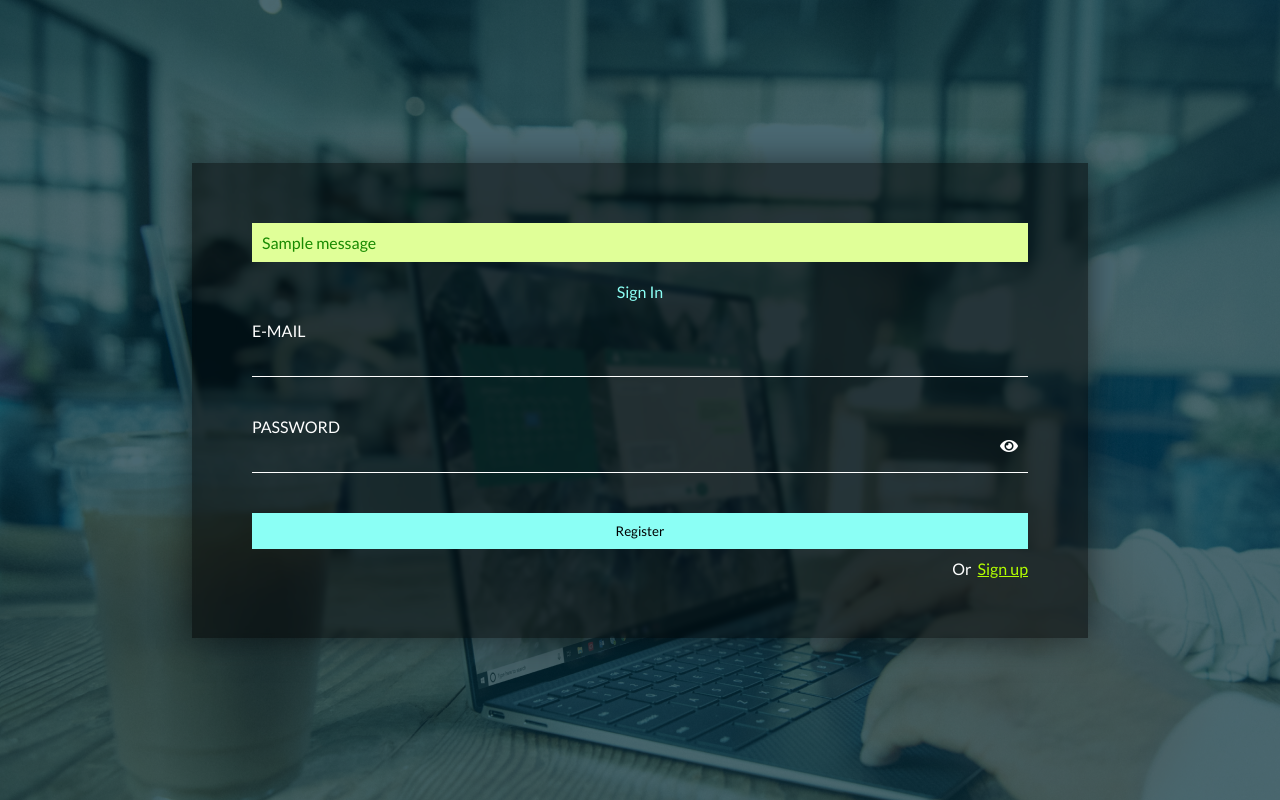
After one commit to funsojoba/FinApp, a Django app: page /auth/signin in a window 1280 px wide. The commit adds this page. Run offline with Django 3.2, Linux system fonts and the light colour scheme; tables that the repository leaves empty hold one stand-in row (values such as "Sample post"); one stand-in notice (Sample message) is shown.

Commit message:
registration pages

```diff
--- a/APP/templates/authentication/base_auth.html
+++ b/APP/templates/authentication/base_auth.html
@@ -2,63 +2,22 @@
 
 <!DOCTYPE html>
 <html>
-<head>
-	<meta charset="utf-8">
-	<title>FinApp</title>
-	<!-- Mobile Specific Metas -->
-	<meta name="viewport" content="width=device-width, initial-scale=1, maximum-scale=1">
-	<!-- Font-->
-	<link rel="stylesheet" type="text/css" href="css/opensans-font.css">
-	<link rel="stylesheet" type="text/css" href="fonts/line-awesome/css/line-awesome.min.css">
-	<!-- Jquery -->
-	<link rel="stylesheet" href="https://jqueryvalidation.org/files/demo/site-demos.css">
-	<!-- Main Style Css -->
-    <link rel="stylesheet" href=" {% static 'authentication/style.css' %} "/>
-</head>
-<body class="form-v7">
+  <head>
+    <meta charset="utf-8" />
+    <title>FinApp</title>
+    <!-- Mobile Specific Metas -->
+    <meta
+      name="viewport"
+      content="width=device-width, initial-scale=1, maximum-scale=1"
+    />
+    <link rel="preconnect" href="https://fonts.googleapis.com">
+    <link rel="preconnect" href="https://fonts.gstatic.com" crossorigin>
+    <link href="https://fonts.googleapis.com/css2?family=Lato:ital,wght@0,100;0,300;0,400;0,700;0,900;1,400;1,700;1,900&display=swap" rel="stylesheet">
+    <link rel="stylesheet" href=" {% static 'authentication/style.css' %} " />
+    <link rel="stylesheet" href="https://use.fontawesome.com/releases/v5.15.4/css/all.css" integrity="sha384-DyZ88mC6Up2uqS4h/KRgHuoeGwBcD4Ng9SiP4dIRy0EXTlnuz47vAwmeGwVChigm" crossorigin="anonymous">
+  </head>
 
-    {% block block %}
-
-    {% endblock %}
-
-	<script src="https://code.jquery.com/jquery-1.11.1.min.js"></script>
-	<script src="https://cdn.jsdelivr.net/jquery.validation/1.16.0/jquery.validate.min.js"></script>
-	<script src="https://cdn.jsdelivr.net/jquery.validation/1.16.0/additional-methods.min.js"></script>
-	<script>
-		// just for the demos, avoids form submit
-		jQuery.validator.setDefaults({
-		  	debug: true,
-		  	success:  function(label){
-        		label.attr('id', 'valid');
-   		 	},
-		});
-		$( "#myform" ).validate({
-		  	rules: {
-			    your_email: {
-			      	required: true,
-			      	email: true
-			    },
-			    password: "required",
-		    	comfirm_password: {
-		      		equalTo: "#password"
-		    	}
-		  	},
-		  	messages: {
-		  		username: {
-		  			required: "Please enter an username"
-		  		},
-		  		your_email: {
-		  			required: "Please provide an email"
-		  		},
-		  		password: {
-	  				required: "Please provide a password"
-		  		},
-		  		comfirm_password: {
-		  			required: "Please provide a password",
-		      		equalTo: "Wrong Password"
-		    	}
-		  	}
-		});
-	</script>
-</body>
+  <body class="form-v7">
+    {% block block %} {% endblock %}
+  </body>
 </html>
--- a/APP/templates/authentication/sign_in.html
+++ b/APP/templates/authentication/sign_in.html
@@ -1,32 +1,53 @@
-{% load static %}
-{% include 'authentication/base_auth.html' %}
-{% block content %}
+{% load static %} {% include 'authentication/base_auth.html' %}
+{% block content%}
 
-<div class="page-content">
-		<div class="form-v7-content">
-			<div class="form-left">
-				<img src=" {% static 'images/signin.png' %} " alt="form">
-				<p class="text-1">Sign in</p>
+
+<div class="container">
+  <form method="post" action="{% url 'sign_up'%}">
+    {% csrf_token %}
+
+    {% include 'partials/_message.html' %}
+    <p class="text-1">Sign In</p>
+
+      <div class="form-row">
+        <label for="your_email">E-MAIL</label>
+        <input
+          type="text"
+          name="your_email"
+          id="your_email"
+          class="input-text"
+          required
+          pattern="[^@]+@[^@]+.[a-zA-Z]{2,6}"
+        />
+        <label class="email-error" style="display:none;color:red"></label>
       </div>
-			<form class="form-detail" action="#" method="post" id="myform">
+
       <div class="form-row">
-					<label for="username">USERNAME</label>
-					<input type="text" name="username" id="username" class="input-text">
+        <label for="password">PASSWORD</label>
+        <input
+          type="password"
+          name="password"
+          id="password"
+          class="input-text"
+          required
+        />
+        <div class="show"><i class="fas fa-eye"></i></div>
+        <label class="password-error" style="display:none;color:red"></label>
       </div>
       <div class="form-row">
-					<label for="your_email">E-MAIL</label>
-					<input type="text" name="your_email" id="your_email" class="input-text" required pattern="[^@]+@[^@]+.[a-zA-Z]{2,6}">
-				</div>
-				<div class="form-row">
-					<label for="password">PASSWORD</label>
-					<input type="password" name="password" id="password" class="input-text" required>
-				</div>
-				<div class="form-row-last">
-					<input type="submit" name="register" class="register" value="Log in">
-					<p>Or<a href=" {% url 'sign_up' %} ">Sign up</a></p>
-				</div>
+        <input
+          type="submit"
+          name="register"
+          class="register"
+          value="Register"
+        />
+      <p class="link">Or &nbsp;<a href=" {% url 'sign_up' %} ">Sign up</a></p>
+
   </form>
-		</div>
+
 </div>
 
+
+<script src=" {% static 'js/signup.js' %} "></script>
+
 {% endblock %}
--- /dev/null
+++ b/APP/templates/partials/_message.html
@@ -0,0 +1,7 @@
+{% if messages %}
+        <div class="form-row message">
+            {% for message in messages %}
+            <div{% if message.tags %} class="alert alert-sm alert-{{ message.tags }}"{% endif %}>{{ message }}</div>
+            {% endfor %}
+        </div>
+      {% endif %}
--- a/authentication/urls.py
+++ b/authentication/urls.py
@@ -1,10 +1,13 @@
 from django.contrib.auth.models import User
 from django.urls import path
 from django.views.decorators.csrf import csrf_exempt
-from .views.sign_up import RegisterView, UsernameValidataionView
-
+from .views.sign_up import RegisterView, UsernameValidataionView, EmailValidationView
+from .views.sign_in import SignIn
 
 urlpatterns = [
     path('signup', RegisterView.as_view(), name="sign_up"),
-    path('validate-username', csrf_exempt(UsernameValidataionView.as_view()), name="validate-username")
+    path('signin', SignIn.as_view(), name="sign_in"),
+    path('validate-username', csrf_exempt(UsernameValidataionView.as_view()), name="validate_username"),
+    path('validate-email', csrf_exempt(EmailValidationView.as_view()),
+         name="validate_email"),
 ]
--- /dev/null
+++ b/authentication/views/sign_in.py
@@ -0,0 +1,42 @@
+import json
+
+from django.views import View
+from django.shortcuts import render
+from django.http import JsonResponse
+from django.contrib.auth.models import User
+from django.contrib.messages import constants as messages
+
+from validate_email import validate_email
+
+
+class SignIn(View):
+    def get(self, request):
+        return render(request, 'authentication/sign_in.html')
+
+
+class EmailValidationView(View):
+    def post(self, request):
+        data = json.loads(request.body)
+        email = data['email']
+
+        if not validate_email(email):
+            return JsonResponse({"email_error": "email is not valid"}, status=400)
+
+        if User.objects.filter(email=email).exists():
+            return JsonResponse({"email_error": "email already exist"}, status=400)
+
+        return JsonResponse({"email_valid": True})
+
+
+class UsernameValidataionView(View):
+    def post(self, request):
+        data = json.loads(request.body)
+        username = data['username']
+
+        if not str(username).isalnum():
+            return JsonResponse({"username_error": "username should only contain alphanumeric characters"}, status=400)
+
+        if User.objects.filter(username=username).exists():
+            return JsonResponse({"username_error": "username already exist"}, status=400)
+
+        return JsonResponse({"username_valid": True})
--- a/finapp/static/authentication/style.css
+++ b/finapp/static/authentication/style.css
@@ -1,257 +1,117 @@
-body {
-	margin:  0;
+*{
+	padding: 0;
+	margin: 0;
+	box-sizing: border-box;
+	font-family: 'Lato', sans-serif;
 }
-.page-content {
-	width: 100%;
-	margin:  0 auto;background: #002B38;
+
+body{
+	background: url('../images/BackGround.png' );
 	display: flex;
-	display: -webkit-flex;
+	height: 100vh;
 	justify-content: center;
-	-o-justify-content: center;
-	-ms-justify-content: center;
-	-moz-justify-content: center;
-	-webkit-justify-content: center;
 	align-items: center;
-	-o-align-items: center;
-	-ms-align-items: center;
-	-moz-align-items: center;
-	-webkit-align-items: center;
 }
-.form-v7-content  {
-	width: 910px;
-	margin: 175px 0;
-	font-family: 'Open Sans', sans-serif;
-	position: relative;
+
+.container{
+	background: rgba(0, 0, 0, .5);
+	backdrop-filter: blur(2px);
+	width: 70%;
+	box-shadow: 0 0 30px rgba(0, 0, 0, .5);
+	padding: 40px;
+}
+
+@media only screen and (max-width:750px){
+	.container{
+		padding:20px;
+		width:85%;
+	}
+}
+
+form{
+	width:100%;
+	height: 100%;
 	display: flex;
-	display: -webkit-flex;
+	flex-direction: column;
+	color: #fff;
 }
-.form-v7-content .form-left {
-	position: relative;
-	color: #fff;
-	font-weight: 400;
-    width: 92.5%;
-    margin-top: 32px;
+
+.text-1{
+	text-align: center;
+	color:rgb(139, 255, 245);
 }
-.form-v7-content .form-left img {
-	width: 100%;
+
+.link{
+	text-align: right;
+	margin-top: 10px;
 }
-.form-v7-content .form-left .text-1,
-.form-v7-content .form-left .text-2 {
-	position: absolute;
-	text-align: center;
-	width: 100%;
+
+.link a{
+	color: #b3ff00;
 }
-.form-v7-content .form-left .text-1 {
-	font-size: 38px;
-	top: 1.5%;
-}
-.form-v7-content .form-left .text-2 {
-	font-size: 16px;
-	bottom: 11%;
-}
-.form-v7-content .form-left .text-2::after {
-	position: absolute;
-	content: "";
-	background: #fff;
-	height: 1px;
-	width: 228px;
-	bottom: -50%;
-	left: 50%;
-	transform: translateX(-50%);
-	-o-transform: translateX(-50%);
-	-ms-transform: translateX(-50%);
-	-moz-transform: translateX(-50%);
-	-webkit-transform: translateX(-50%);
-	opacity: 0.5;
-}
-.form-v7-content .form-detail {
-    padding: 73px 80px 41px;
-	position: relative;
-	width: 100%;
-	background: #fff;
-	box-shadow: 0px 8px 20px 0px rgba(0, 0, 0, 0.15);
-	-o-box-shadow: 0px 8px 20px 0px rgba(0, 0, 0, 0.15);
-	-ms-box-shadow: 0px 8px 20px 0px rgba(0, 0, 0, 0.15);
-	-moz-box-shadow: 0px 8px 20px 0px rgba(0, 0, 0, 0.15);
-	-webkit-box-shadow: 0px 8px 20px 0px rgba(0, 0, 0, 0.15);
-}
-.form-v7-content .form-detail .form-row {
-    width: 100%;
+
+form .form-row{
+	display: flex;
+	flex-direction: column;
+	padding:20px;
 	position: relative;
 }
-.form-v7-content .form-detail .form-row label {
-	color: #666;
-	font-weight: 600;
-	font-size: 13px;
-	margin-bottom: 3px;
-	font-family: 'Open Sans', sans-serif;
-}
-.form-v7-content .form-detail .form-row label#valid {
+
+form .form-row .show{
 	position: absolute;
-    right: 20px;
-    top: 35%;
-    width: 14px;
-    height: 14px;
-    border-radius: 50%;
-    -o-border-radius: 50%;
-    -ms-border-radius: 50%;
-    -moz-border-radius: 50%;
-    -webkit-border-radius: 50%;
-    background: #53c83c;
-}
-.form-v7-content .form-detail .form-row label#valid::after {
-	content: "";
-    position: absolute;
-    left: 5px;
-    top: 1px;
-    width: 3px;
-    height: 8px;
-    border: 1px solid #fff;
-    border-width: 0 2px 2px 0;
-    -webkit-transform: rotate(45deg);
-    -ms-transform: rotate(45deg);
-    -o-transform: rotate(45deg);
-    -moz-transform: rotate(45deg);
-    transform: rotate(45deg);
-}
-.form-v7-content .form-detail .form-row label.error {
-	padding-left: 0;
-	margin-left: 0;
-    display: block;
-    position: absolute;
-    bottom: 5px;
-    width: 100%;
-    background: none;
-    color: red;
-    font-family: 'Open Sans', sans-serif;
-    font-weight: 700;
-}
-.form-v7-content .form-detail .form-row label.error::after {
-    content: "\f343";
-    font-family: "LineAwesome";
-    position: absolute;
-    transform: translate(-50%, -50%);
-    -webkit-transform: translate(-50%, -50%);
-    -ms-transform: translate(-50%, -50%);
-    -o-transform: translate(-50%, -50%);
-    -moz-transform: translate(-50%, -50%);
-    right: 10px;
-    top: -25px;
-    color: red;
-    font-size: 18px;
-    font-weight: 900;
-}
-.form-v7-content .form-detail .input-text {
-	margin-bottom: 28px;
-}
-.form-v7-content .form-detail .invalid{
-	background: #ffdada;
+	right: 30px;
+	top: 50%;
+	transform: translateY(-50%);
+	color: #fff;
+	cursor: pointer;
 }
 
-.form-v7-content .form-detail input {
-	width: 100%;
-    padding: 5px 15px 10px 15px;
-    border: 2px solid transparent;
-    border-bottom: 2px solid #e5e5e5;
-    appearance: unset;
-    -moz-appearance: unset;
-    -webkit-appearance: unset;
-    -o-appearance: unset;
-    -ms-appearance: unset;
+form .form-row input[type="text"], input[type='password']{
+	padding:10px 5px;
+	border: none;
+	border-bottom: 1px solid #fff;
+	background: none;
 	outline: none;
-    -moz-outline: none;
-    -webkit-outline: none;
-    -o-outline: none;
-    -ms-outline: none;
-    font-family: 'Open Sans', sans-serif;
-    font-size: 16px;
-    font-weight: 700;
-    color: #333;
-    box-sizing: border-box;
-    -o-box-sizing: border-box;
-	-ms-box-sizing: border-box;
-	-moz-box-sizing: border-box;
-	-webkit-box-sizing: border-box;
+	color: #fff;
 }
-.form-v7-content .form-detail .form-row input:focus {
-	border-bottom: 2px solid #2bb33e;
-}
-.form-v7-content .form-detail .register {
-	background: #002B38;
-	border-radius: 4px;
-	-o-border-radius: 4px;
-	-ms-border-radius: 4px;
-	-moz-border-radius: 4px;
-	-webkit-border-radius: 4px;
-	width: 180px;
-	border: none;
-	margin: -13px 0 50px 0px;
-	cursor: pointer;
-	font-family: 'Open Sans', sans-serif;
-	color: #fff;
-	font-weight: 700;
-	font-size: 15px;
-	float: left;
-    transition: all ease-in 300ms;
-}
-.form-v7-content .form-detail .register:hover {
-	background: #005772;
-}
-.form-v7-content .form-detail .form-row-last {
-    margin-top: 35px;
-}
-.form-v7-content .form-detail .form-row-last input {
-	padding: 15px;
-}
-.form-v7-content .form-detail .form-row-last p {
-	font-weight: 600;
-	font-size: 14px;
-	color: #666;
-	margin-left: 200px;
-}
-.form-v7-content .form-detail .form-row-last a {
-	font-size: 16px;
-	color: #373be3;
-	padding-left: 15px;
+.invalid{
+	border-bottom: 1px solid #ff0000;
 }
 
-/* Responsive */
-@media screen and (max-width: 991px) {
-	.form-v7-content {
-		margin: 180px 20px;
-		flex-direction:  column;
-		-o-flex-direction:  column;
-		-ms-flex-direction:  column;
-		-moz-flex-direction:  column;
-		-webkit-flex-direction:  column;
+form .form-row input[type="submit"]{
+	padding:10px 5px;
+	background:rgb(139, 255, 245);
+	border: none;
+	outline: none;
+	cursor: pointer;
+	transition: all ease 200ms;
 }
-	.form-v7-content .form-left {
-		width: 100%;
-		margin-bottom: -5px;
-	}
-	.form-v7-content .form-detail {
-		padding: 50px;
-	    width: auto;
-	}
-	.form-v7-content .form-detail .register {
-		margin-bottom: 80px;
-	}
-}
-@media screen and (max-width: 767px) {
-
+form .form-row input[type="submit"]:disabled {
+  background: #dddddd;
+  cursor: not-allowed;
 }
 
-@media screen and (max-width: 575px) {
-	.form-v7-content .form-detail {
-		padding: 30px 20px;
-	    width: auto;
+form .form-row input[type='submit']:hover{
+	background:#fff;
 }
-	.form-v7-content .form-detail .register {
-		float: none;
-		margin-bottom: 10px;
+
+.alert{
+	padding:10px;
 }
-	.form-v7-content .form-detail .form-row-last p {
-	    margin-left: 0px;
-	    margin-bottom: 50px;
+
+.alert.alert-success{
+	background:#e0ff98;
+	color:#178a00
 }
+.alert.alert-error{
+	background:#ff98e5;
+	color:#8a0039
 }
+.alert.alert-warning{
+	background:#f0ff98;
+	color:#8a8100
+}
+.alert.alert-info{
+	background:#98cdff;
+	color:#002c8a
+}
--- a/finapp/static/js/signup.js
+++ b/finapp/static/js/signup.js
@@ -2,26 +2,87 @@ console.log("Testing static")
 
 const userName = document.querySelector('#username')
 const usernameError = document.querySelector('.username-error')
+const emailInput = document.querySelector('#your_email')
+const emailError = document.querySelector('.email-error')
 
-userName.addEventListener('keyup', (e)=>{
+const passwordInput = document.querySelector("#password")
+const passwordError = document.querySelector('.password-error')
+
+const submitBtn = document.querySelector('.register')
+
+const showPassword = document.querySelector('.show')
+let toggleShowPassword = false
+
+userName.addEventListener('keyup', (e) => {
     const usernameValue = e.target.value
-
-
     userName.classList.remove('invalid')
     usernameError.style.display = 'none'
 
-    if(usernameValue.length > 0){
-        fetch('/auth/validate-username',{
+    if (usernameValue.length > 0) {
+        fetch('/auth/validate-username', {
             body: JSON.stringify({ username: usernameValue }),
-            method:'POST'
+            method: 'POST'
         }).then(res => res.json())
-        .then(data =>{
-            console.log(data)
-            if(data.username_error){
-                userName.classList.add('invalid')
-                usernameError.style.display='block'
-                usernameError.innerHTML = data.username_error
-            }
-        })
+            .then(data => {
+                if (data.username_error) {
+                    submitBtn.setAttribute('disabled', 'disabled')
+                    usernameError.style.display = 'block'
+                    usernameError.innerHTML = data.username_error
+                } else {
+                    submitBtn.removeAttribute('disabled')
+                }
+            })
     }
 })
+
+emailInput.addEventListener('keyup', (e) => {
+    const emailValue = e.target.value
+    emailError.style.display = 'none'
+    emailInput.classList.remove('invalid')
+
+    if (emailValue.length > 0) {
+        fetch('/auth/validate-email', {
+            body: JSON.stringify({ email: emailValue }),
+            method: 'POST'
+        }).then(res => res.json())
+            .then(data => {
+                if (data.email_error) {
+                    submitBtn.disabled = true
+                    emailInput.classList.add('invalid')
+                    emailError.style.display = 'block'
+                    emailError.innerHTML = data.email_error
+                } else {
+                    submitBtn.disabled = false
+                }
+            })
+    }
+})
+
+
+passwordInput.addEventListener('keyup', (e) => {
+    const passwordValue = e.target.value
+
+    passwordInput.classList.remove('invalid')
+    passwordError.style.display = 'none'
+    if (passwordValue.length < 5) {
+        submitBtn.setAttribute('disabled', 'disabled')
+        passwordInput.classList.add('invalid')
+        passwordError.style.display = 'block'
+        passwordError.innerHTML = "password must be more than 5 characters"
+    } else {
+        submitBtn.removeAttribute('disabled')
+    }
+})
+
+
+showPassword.addEventListener('click', () => {
+    toggleShowPassword = !toggleShowPassword
+
+    if (toggleShowPassword) {
+        showPassword.innerHTML = '<i class="fas fa-eye-slash"></i>'
+        passwordInput.setAttribute('type', 'text')
+    } else {
+        passwordInput.setAttribute('type', 'password')
+        showPassword.innerHTML = '<i class="fas fa-eye"></i>'
+    }
+})
```
Also changed, not shown: APP/templates/authentication/sign_up.html (+27 -28 lines), authentication/views/sign_up.py (+44 -4 lines), finapp/static/images/BackGround.png (added), 1 other file. Lines whose indentation alone changed are shown as unchanged.
